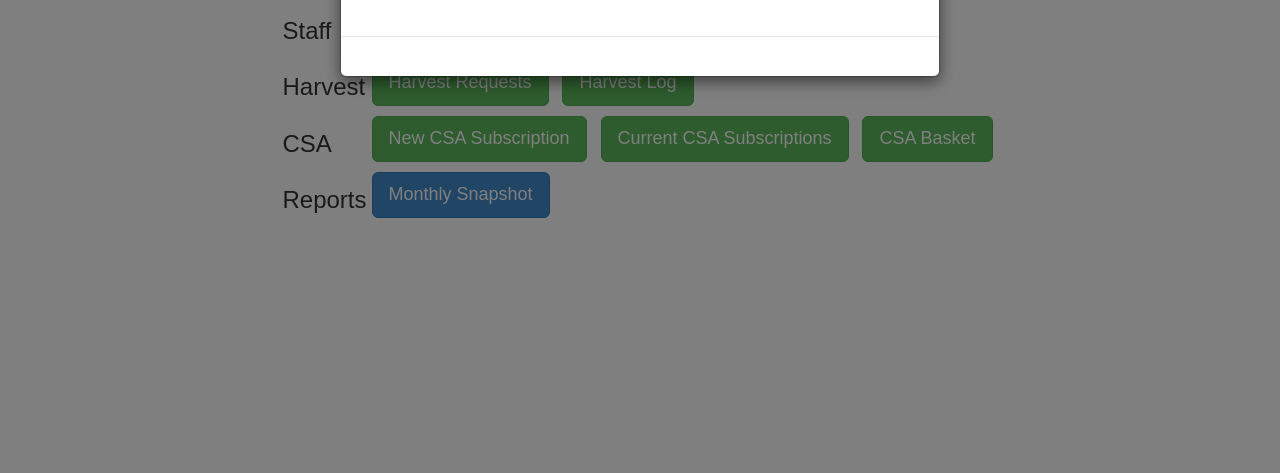
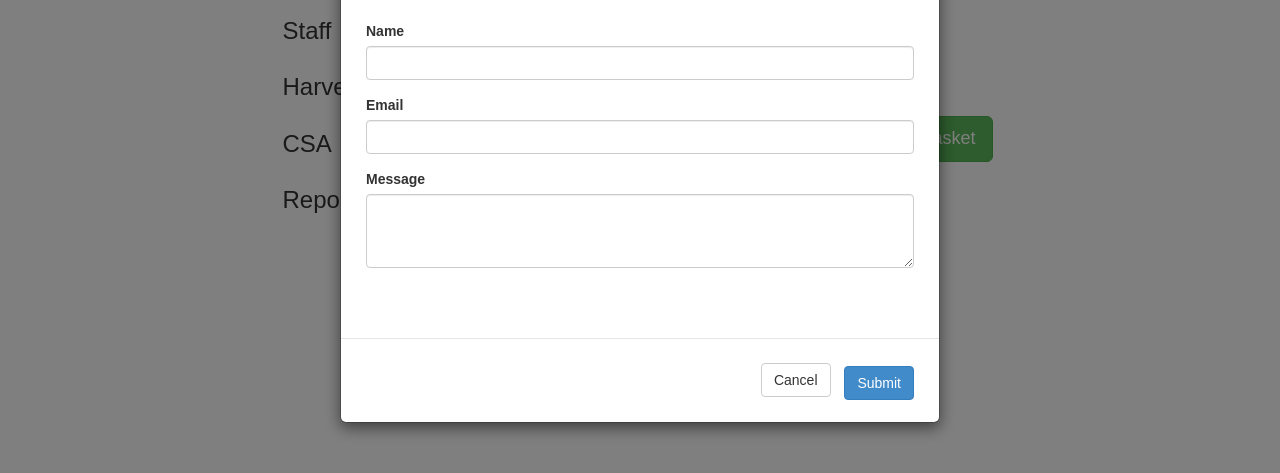
Before and after one commit to allichis/TrulyLivingWell, a plain HTML site: page admin/adminindex.html in a window 1280 px wide. Both pictures are taken after a click on the link "Contact TLW". Shown: the part 137-610 px from the top of the page. Drawn offline with nearby package versions, Linux system fonts and the light colour scheme.

Commit message:
update popup contact modal

```diff
--- a/admin/adminindex.html
+++ b/admin/adminindex.html
@@ -94,8 +94,26 @@
                     	<h3>Contact Truly Living Well</h3>
                     </div>
                     <div class="modal-body">
+                    	<div class="modal-body">
+                            <form role="form" class="form-horizontal">
+                                <div class="form-group">
+                                    <label for="inputname">Name</label>
+                                    <input type="text" class="form-control" id="inputname" placeholder="">
+                                </div>
+                                <div class="form-group">
+                                    <label for="inputemail">Email</label>
+                                    <input type="email" class="form-control" id="inputemail" placeholder="">
+                                </div>
+                                <div class="form-group">
+                                    <label for="inputmessage">Message</label>
+                                    <textarea class="form-control" rows="3" id="inputmessage" placeholder=""></textarea>
+                                </div>
+                            </form>
+                        </div>
                     </div>
                     <div class="modal-footer">
+                    	<button type="submit" class="btn btn-default" data-dismiss="modal">Cancel</button>
+                    	<button type="submit" class="btn btn-primary" data-dismiss="modal">Submit</button>
                     </div>
                 </div>
             </div>
```
